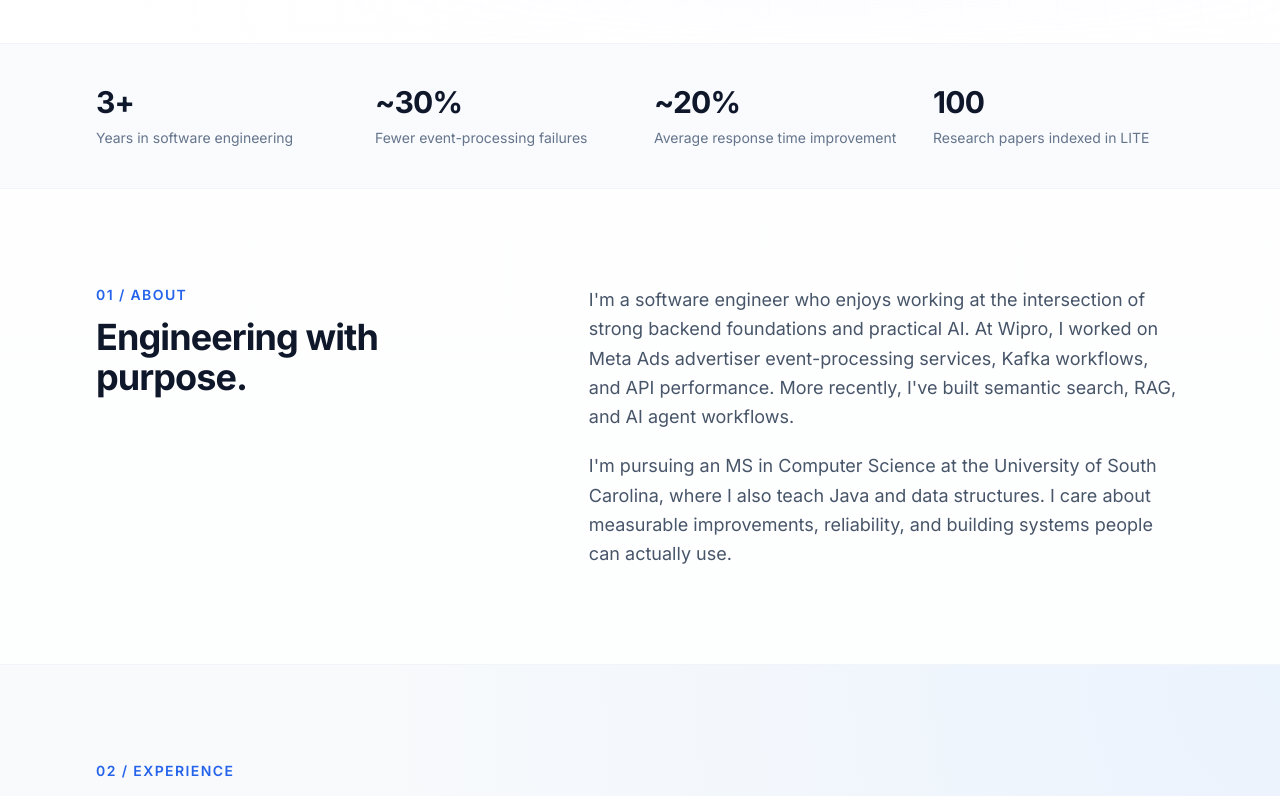
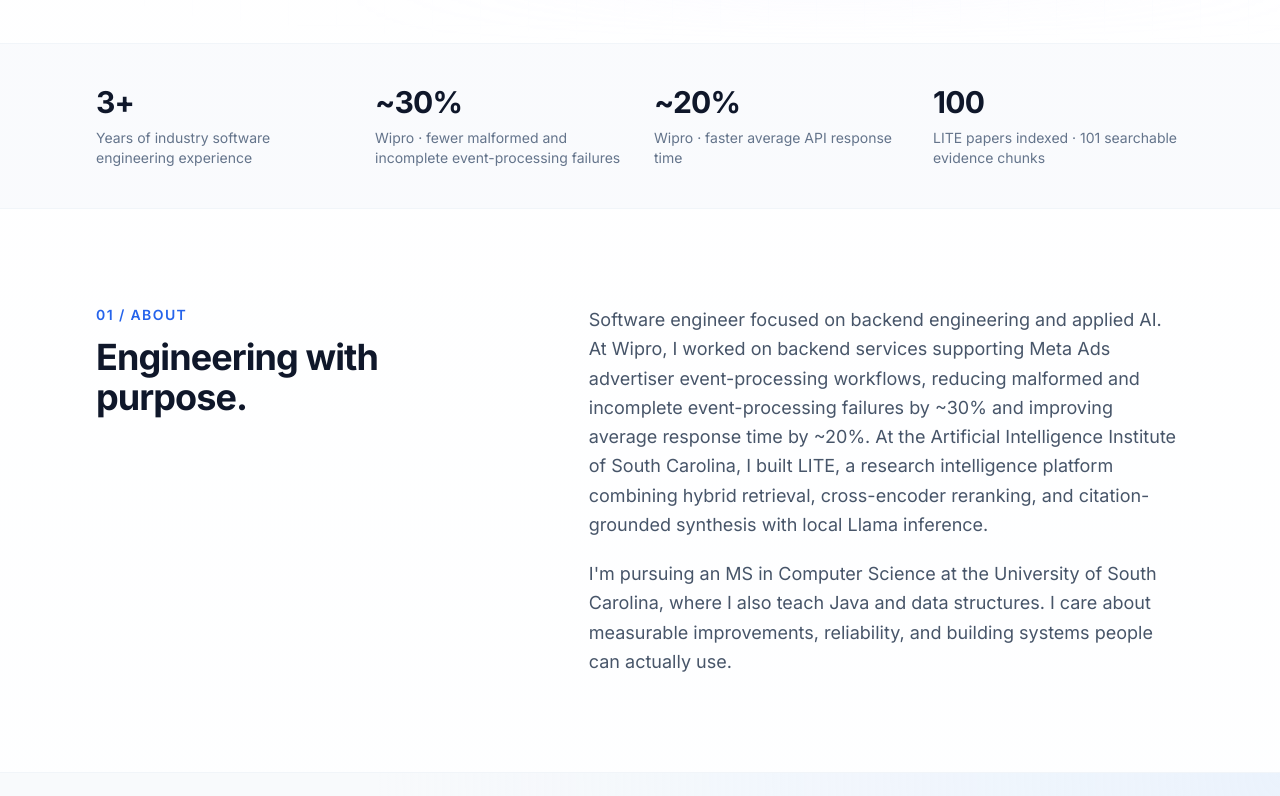
Before and after one commit to thrinadhnimmagadda1/Portfolio, a React (Vite) app: page / in a window 1280 px wide. Shown: the part 720-1516 px from the top of the page. Built offline with nearby package versions, Linux system fonts and the light colour scheme.

Commit message:
Align portfolio highlights, skills, and copy with current experience

```diff
--- a/index.html
+++ b/index.html
@@ -1 +1 @@
-<!doctype html><html lang="en"><head><meta charset="UTF-8"/><meta name="viewport" content="width=device-width,initial-scale=1.0"/><meta name="theme-color" content="#ffffff"/><meta name="description" content="Thrinadh Sai Nimmagadda — Software Engineer building scalable backend systems, applied AI and machine learning products. Explore experience, projects and contact."/><meta property="og:title" content="Thrinadh Sai Nimmagadda | Software Engineer | Backend & AI Engineering"/><meta property="og:description" content="Software engineering, backend systems, applied AI and ML projects."/><meta property="og:type" content="website"/><title>Thrinadh Sai Nimmagadda | Software Engineer | Backend & AI Engineering</title></head><body><div id="root"></div><script type="module" src="/src/main.tsx"></script></body></html>
+<!doctype html><html lang="en"><head><meta charset="UTF-8"/><meta name="viewport" content="width=device-width,initial-scale=1.0"/><meta name="theme-color" content="#ffffff"/><meta name="description" content="Thrinadh Sai Nimmagadda — Software Engineer focused on Java/Spring Boot microservices, Kafka event processing, hybrid retrieval, and citation-grounded AI. Explore Wipro experience and LITE research intelligence."/><meta property="og:title" content="Thrinadh Sai Nimmagadda | Software Engineer | Backend & AI Engineering"/><meta property="og:description" content="Backend and AI engineering: Java, Spring Boot, Kafka, hybrid retrieval, reranking, and local Llama inference."/><meta property="og:type" content="website"/><title>Thrinadh Sai Nimmagadda | Software Engineer | Backend & AI Engineering</title></head><body><div id="root"></div><script type="module" src="/src/main.tsx"></script></body></html>
--- a/src/App.tsx
+++ b/src/App.tsx
@@ -13,6 +13,7 @@ import {
 } from "./components/Icons";
 import {
   personal,
+  highlights,
   projects as projectData,
   experiences as experienceData,
   skills as skillData,
@@ -146,12 +147,7 @@ export default function App() {
         </section>
         <section className="border-y border-slate-100 bg-slate-50/70">
           <div className="mx-auto max-w-6xl px-5 md:px-8 py-10 grid grid-cols-2 md:grid-cols-4 gap-7">
-            {[
-              ["3+", "Years in software engineering"],
-              ["~30%", "Fewer event-processing failures"],
-              ["~20%", "Average response time improvement"],
-              ["100", "Research papers indexed in LITE"],
-            ].map(([num, desc]) => (
+            {highlights.map(({ value: num, label: desc }) => (
               <div key={desc}>
                 <div className="text-2xl md:text-3xl font-bold tracking-tight text-slate-900">
                   {num}
@@ -174,13 +170,7 @@ export default function App() {
             </h2>
           </div>
           <div className="space-y-5 text-lg text-slate-600 leading-relaxed">
-            <p>
-              I'm a software engineer who enjoys working at the intersection of
-              strong backend foundations and practical AI. At Wipro, I worked on
-              Meta Ads advertiser event-processing services, Kafka workflows,
-              and API performance. More recently, I've built semantic search,
-              RAG, and AI agent workflows.
-            </p>
+            <p>{personal.about}</p>
             <p>
               I'm pursuing an MS in Computer Science at the University of South
               Carolina, where I also teach Java and data structures. I care
@@ -215,7 +205,9 @@ export default function App() {
                       {e.time}
                     </p>
                   </div>
-                  {e.location && <p className="text-sm text-slate-500 mt-2">{e.location}</p>}
+                  {e.location && (
+                    <p className="text-sm text-slate-500 mt-2">{e.location}</p>
+                  )}
                   {e.summary && (
                     <p className="text-slate-600 mt-5 leading-relaxed max-w-4xl">
                       {e.summary}
--- a/src/components/About.tsx
+++ b/src/components/About.tsx
@@ -5,8 +5,8 @@ import { personal } from '../data/portfolio';
 const highlights = [
   { icon: Brain, label: 'ML Systems', desc: 'TF-IDF, BERT, XGBoost — from model training to production inference' },
   { icon: Code2, label: 'Python & Java', desc: 'Full-stack engineering across Spring Boot, FastAPI, Django, and Flask' },
-  { icon: Layers, label: 'NLP Pipelines', desc: 'SBERT embeddings, UMAP reduction, K-Means clustering at scale' },
-  { icon: Zap, label: 'Latency Optimization', desc: 'Async processing and caching reduced queries from minutes to seconds' },
+  { icon: Layers, label: 'NLP Pipelines', desc: 'BM25 + Sentence Transformers, cross-encoder reranking, and evidence-grounded synthesis' },
+  { icon: Zap, label: 'Latency Optimization', desc: 'LITE same-query latency: 41.2s to 18.4s on the optimized warm path' },
 ];
 
 export default function About() {
--- a/src/components/Contact.tsx
+++ b/src/components/Contact.tsx
@@ -71,7 +71,7 @@ export default function Contact() {
             Let's <span className="gradient-text">Connect</span>
           </h2>
           <p className="text-gray-400 max-w-xl mx-auto mt-3 animate-on-scroll" style={{ transitionDelay: '0.2s' }}>
-            I'm open to AI/ML engineering roles, research collaborations, and interesting projects. Let's build something great together.
+            I'm looking for AI Engineer, Backend Engineer, and Software Engineer roles. Let's build something meaningful together.
           </p>
         </div>
 
--- a/src/components/Hero.tsx
+++ b/src/components/Hero.tsx
@@ -1,6 +1,6 @@
 import { Mail, ChevronDown, Download, Sparkles } from 'lucide-react';
 import { GithubIcon, LinkedinIcon } from './Icons';
-import { personal } from '../data/portfolio';
+import { personal, highlights } from '../data/portfolio';
 
 export default function Hero() {
   const scrollToAbout = () => {
@@ -66,7 +66,7 @@ export default function Hero() {
             {/* Status badge */}
             <div className="inline-flex items-center gap-2 px-4 py-2 rounded-full bg-brand-50 border border-brand-200 text-sm text-brand-700 font-medium mb-6 animate-fade-in">
               <Sparkles className="w-3.5 h-3.5 text-brand-500" />
-              AI / ML Engineering Roles
+              Backend & AI Engineering
             </div>
 
             {/* Name */}
@@ -102,11 +102,7 @@ export default function Hero() {
               className="grid grid-cols-3 gap-3 mb-8 animate-slide-up"
               style={{ animationDelay: '0.35s' }}
             >
-              {[
-                { value: '20%', label: 'API Latency Reduction' },
-                { value: '100', label: 'Papers Indexed in LITE' },
-                { value: '~30%', label: 'Fewer Event-processing Failures' },
-              ].map((stat) => (
+              {highlights.slice(1).map((stat) => (
                 <div key={stat.label} className="bg-white border border-slate-200 rounded-xl p-3 text-center shadow-sm">
                   <div className="text-lg font-extrabold gradient-text">{stat.value}</div>
                   <div className="text-xs text-gray-400 mt-0.5 leading-tight">{stat.label}</div>
--- a/src/components/Projects.tsx
+++ b/src/components/Projects.tsx
@@ -33,7 +33,7 @@ export default function Projects() {
             What I've <span className="gradient-text">Built</span>
           </h2>
           <p className="text-gray-400 max-w-xl mx-auto mt-3 animate-on-scroll" style={{ transitionDelay: '0.2s' }}>
-            End-to-end AI/ML systems with measurable impact — from research to production.
+            Applied AI and backend engineering projects with measured results and documented evaluation.
           </p>
         </div>
 
--- a/src/data/portfolio.ts
+++ b/src/data/portfolio.ts
@@ -12,6 +12,19 @@ export const personal = {
   about:
     "Software engineer focused on backend engineering and applied AI. At Wipro, I worked on backend services supporting Meta Ads advertiser event-processing workflows, reducing malformed and incomplete event-processing failures by ~30% and improving average response time by ~20%. At the Artificial Intelligence Institute of South Carolina, I built LITE, a research intelligence platform combining hybrid retrieval, cross-encoder reranking, and citation-grounded synthesis with local Llama inference.",
 };
+
+export const highlights = [
+  { value: "3+", label: "Years of industry software engineering experience" },
+  {
+    value: "~30%",
+    label: "Wipro · fewer malformed and incomplete event-processing failures",
+  },
+  { value: "~20%", label: "Wipro · faster average API response time" },
+  {
+    value: "100",
+    label: "LITE papers indexed · 101 searchable evidence chunks",
+  },
+];
 
 export const experiences = [
   {
@@ -234,6 +247,7 @@ export const skills = [
       "SMOTE",
       "BERT",
       "Sentence-Transformers",
+      "HDBSCAN",
     ],
   },
   {
@@ -248,6 +262,8 @@ export const skills = [
       "AI Agents",
       "Hugging Face",
       "RAGAS",
+      "Llama",
+      "Ollama",
     ],
   },
   {
@@ -256,6 +272,7 @@ export const skills = [
     items: [
       "FastAPI",
       "Django",
+      "Django REST Framework",
       "Flask",
       "Spring Boot",
       "REST APIs",
@@ -266,7 +283,17 @@ export const skills = [
   {
     category: "Databases & Retrieval",
     icon: "🗄️",
-    items: ["PostgreSQL", "MySQL", "Redis", "FAISS", "ChromaDB", "DBMS"],
+    items: [
+      "PostgreSQL",
+      "MySQL",
+      "SQLite",
+      "Redis",
+      "BM25",
+      "Cross-encoder Reranking",
+      "FAISS",
+      "ChromaDB",
+      "DBMS",
+    ],
   },
   {
     category: "Data & Analytics",
@@ -276,7 +303,7 @@ export const skills = [
   {
     category: "Cloud & Engineering Tools",
     icon: "☁️",
-    items: ["AWS", "Kafka", "Docker", "Git", "CI/CD"],
+    items: ["AWS", "Kafka", "Docker", "Git", "CI/CD", "Postman"],
   },
   {
     category: "Computer Science Foundations",
```
